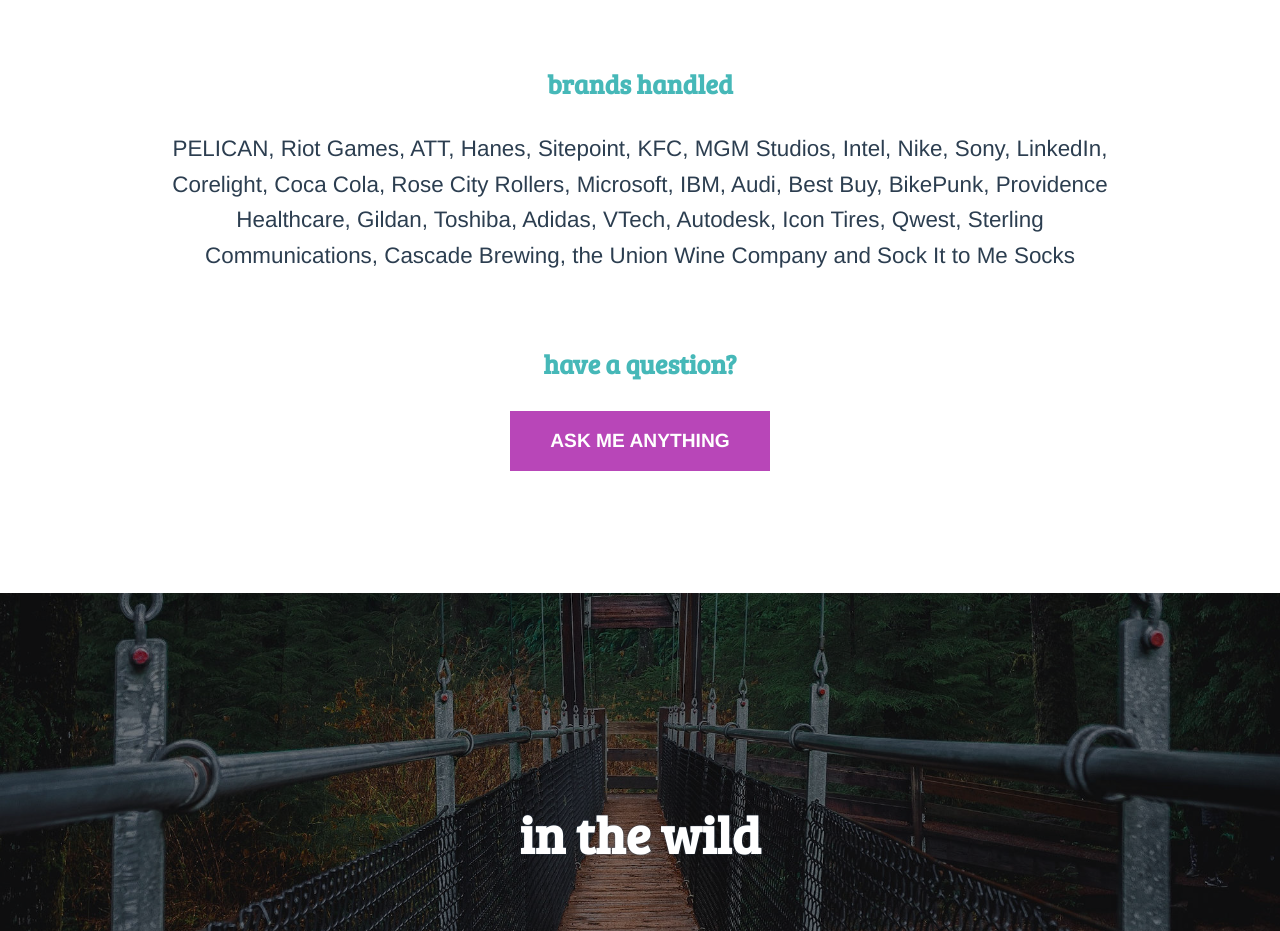
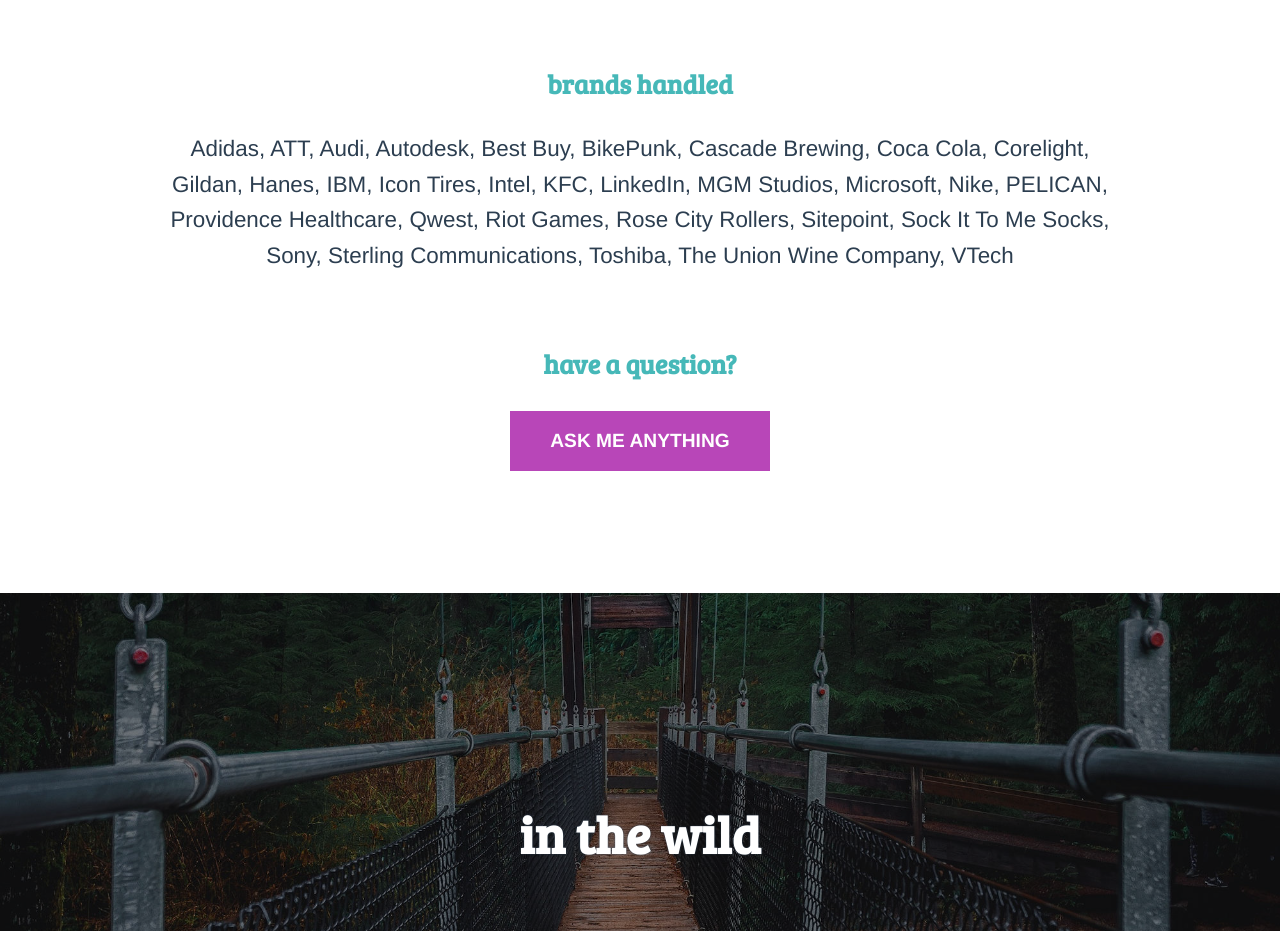
Before and after one commit to TheCruzat/BBC-5-Nuxt, a Nuxt app: page / in a window 1280 px wide. Shown: the part 2860-3791 px from the top of the page. Built offline with nearby package versions, Linux system fonts and the light colour scheme.

Commit message:
reorder brands

```diff
--- a/content/resBrands.vue
+++ b/content/resBrands.vue
@@ -1,6 +1,6 @@
 <template>
   <div class="brands">
-    <p>PELICAN, Riot Games, ATT, Hanes, Sitepoint, KFC, MGM Studios, Intel, Nike, Sony, LinkedIn, Corelight, Coca Cola, Rose City Rollers, Microsoft, IBM, Audi, Best Buy, BikePunk, Providence Healthcare, Gildan, Toshiba, Adidas, VTech, Autodesk, Icon Tires, Qwest, Sterling Communications, Cascade Brewing, the Union Wine Company and Sock It to Me Socks</p>
+    <p>Adidas, ATT, Audi, Autodesk, Best Buy, BikePunk, Cascade Brewing, Coca Cola, Corelight, Gildan, Hanes, IBM, Icon Tires, Intel, KFC, LinkedIn, MGM Studios, Microsoft, Nike, PELICAN, Providence Healthcare, Qwest, Riot Games, Rose City Rollers, Sitepoint, Sock It To Me Socks, Sony, Sterling Communications, Toshiba, The Union Wine Company, VTech</p>
   </div>
 </template>
 
```
